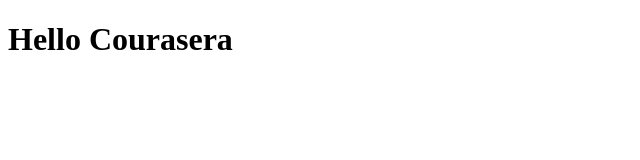
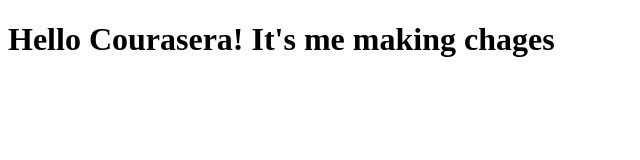
Before and after one commit to AlexBasovsky/coursera-test, a plain HTML site: page site/index.html in a window 1280 px wide. Shown: the whole page, without its empty margins (0-640 px from the left). Drawn offline with Linux system fonts and the light colour scheme.

Commit message:
Small audition to our page conten

```diff
--- a/site/index.html
+++ b/site/index.html
@@ -4,6 +4,6 @@
 	<title>Hello COuresera</title>
 </head>
 <body>
-<h1>Hello Courasera</h1>
+<h1>Hello Courasera! It's me making chages</h1>
 </body>
 </html>
```
